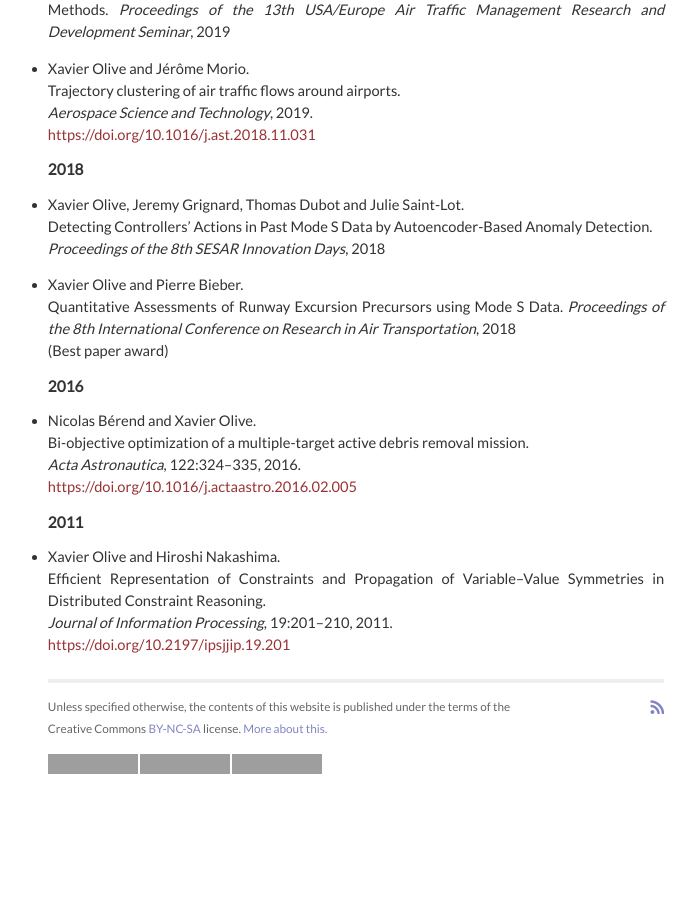
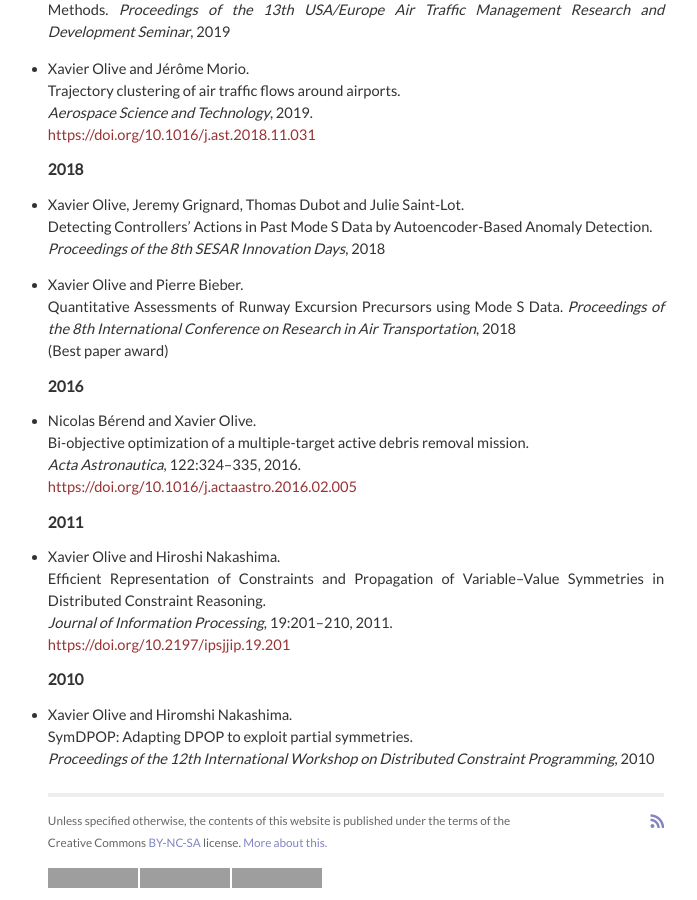
Before and after one commit to xoolive/xoolive.github.io, a Jekyll site: the page built from _pages/publications.md, in a window 1280 px wide and 900 px high, scrolled down 1978 px, cut to the strip 0-900 px from the top of the window. Shown: the whole strip, without its empty margins (284-981 px from the left). Built offline with Jekyll 4.4.1, drawn with Linux system fonts in a browser that asks for light colours; nearby versions of some CDN libraries; before the commit the page ends 2764 px from its top, so only the background shows below that; grey boxes are pictures that could not be loaded.

Commit message:
new article and quick fix

```diff
--- a/_pages/publications.md
+++ b/_pages/publications.md
@@ -125,3 +125,9 @@ permalink: /publications/
   Efficient Representation of Constraints and Propagation of Variable–Value Symmetries in Distributed Constraint Reasoning.
   _Journal of Information Processing_, 19:201–210, 2011.
   [https://doi.org/10.2197/ipsjjip.19.201](https://doi.org/10.2197/ipsjjip.19.201)
+
+# 2010
+
+- Xavier Olive and Hiromshi Nakashima.
+  SymDPOP: Adapting DPOP to exploit partial symmetries.
+  _Proceedings of the 12th International Workshop on Distributed Constraint Programming_, 2010
```
